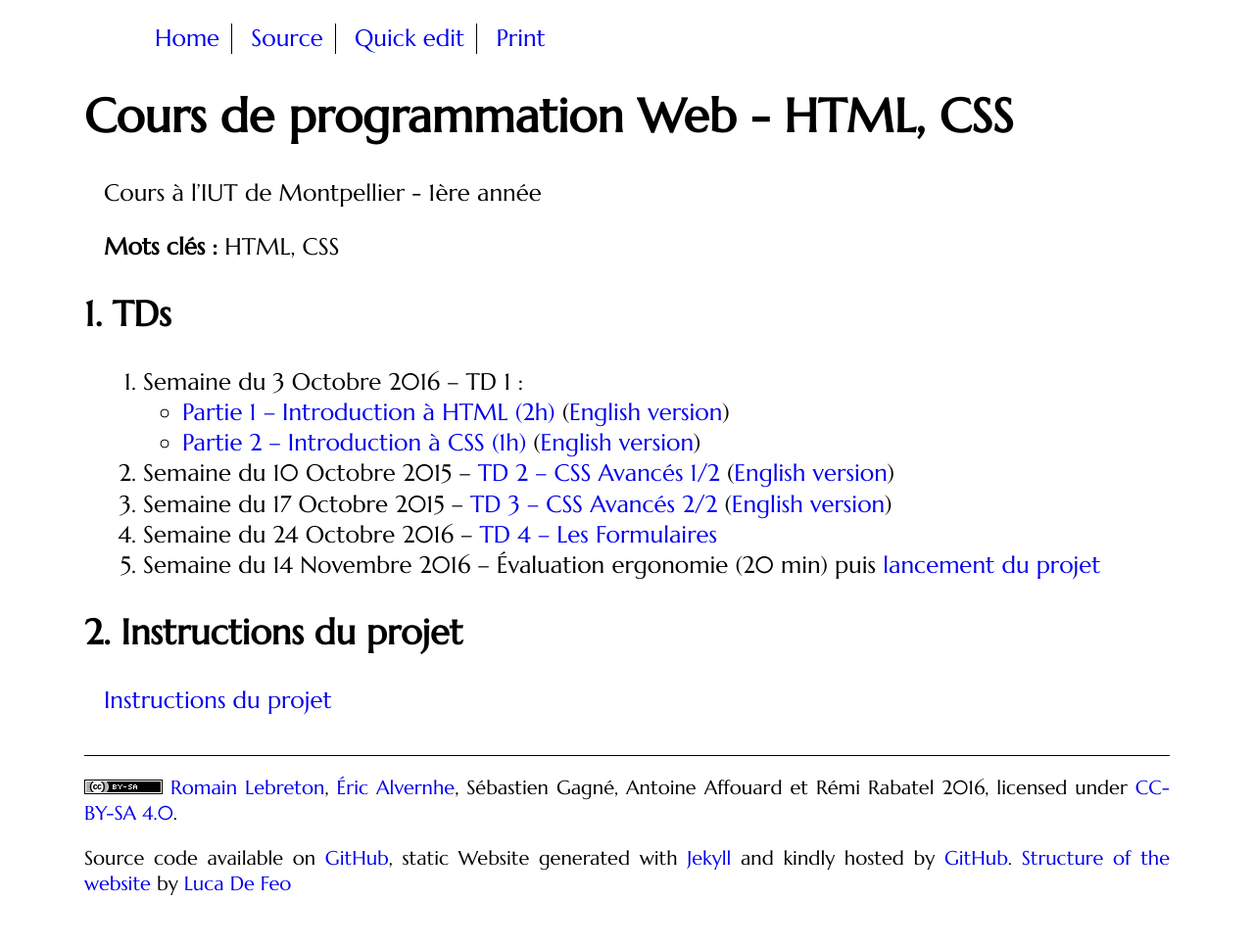
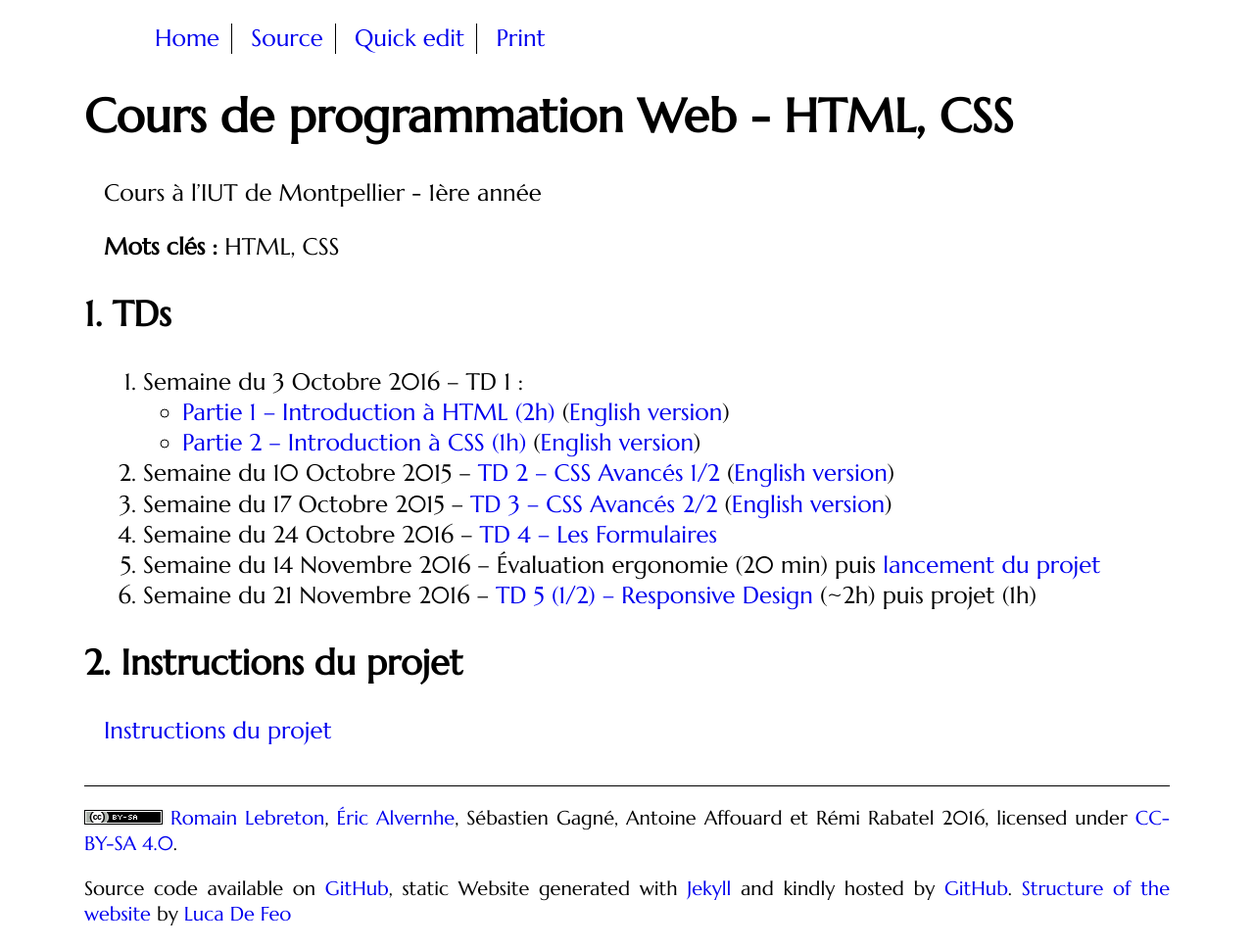
Before and after one commit to romainlebreton/R1.02-DeveloppementInterfacesWeb, a Jekyll site: the page built from index.md, in a window 1280 px wide. Shown: the whole page at 98% size. Built offline with Jekyll 4.4.1, drawn with Linux system fonts in a browser that asks for light colours; some web fonts are replaced; comment, search, counter and statistics services are not loaded; before the commit the page ends 936 px from its top, so only the background shows below that.

Commit message:
TD5 en ligne

```diff
--- a/index.md
+++ b/index.md
@@ -21,8 +21,8 @@ Cours à l'IUT de Montpellier - 1ère année
 	 ([English version](tutorials/tutorial3-en.html))
 1. Semaine du 24 Octobre 2016 -- [TD 4 -- Les Formulaires](tutorials/tutorial4.html)
 1. Semaine du 14 Novembre 2016 -- Évaluation ergonomie (20 min) puis [lancement du projet](projet.html)
-<!-- 1. Semaine du 21 Novembre 2016 -- -->
-<!--    [TD 5 (1/2) -- Responsive Design](tutorials/tutorial5.html) (~2h) puis projet (1h) -->
+1. Semaine du 21 Novembre 2016 --
+   [TD 5 (1/2) -- Responsive Design](tutorials/tutorial5.html) (~2h) puis projet (1h)
 <!-- 1. Semaine du 28 Novembre 2016 -- -->
 <!--    [TD 5 (2/2) -- Responsive Design](tutorials/tutorial5.html) (max 2h) puis projet -->
 <!-- 1. Semaine du 05 Décembre 2016 -- projet (3h) -->
```
